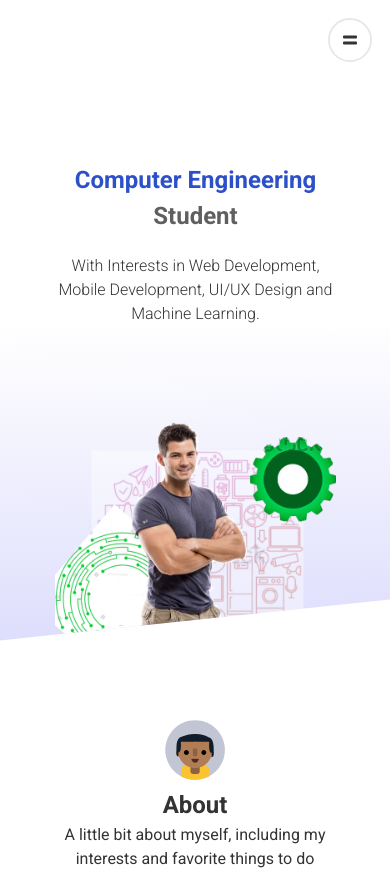
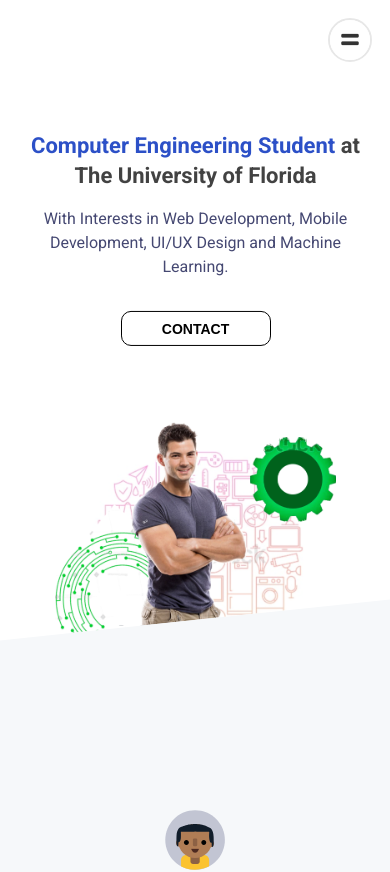
Before and after one commit to lexaugustin/personal-website-v3, a React (Create React App) app in the folder client/: page / in a window 390 px wide. Shown: the top 872 px of the page. Built offline with nearby package versions, Linux system fonts and the light colour scheme.

Commit message:
Added styles to the banner text

```diff
--- a/client/src/App.css
+++ b/client/src/App.css
@@ -1,4 +1,4 @@
-section:not(#banner):not(#footer) {
+section:not(#banner):not(#about):not(#footer) {
   padding: 100px 0;
   /* transform: skew(0deg, -6deg); */
 }
@@ -23,6 +23,16 @@
   z-index: 99;
 }
 
+#about {
+  padding: 190px 0 100px 0;
+  transform: skew(0deg, -6deg);
+}
+
+#about #main,
+#about #header {
+  transform: skew(0deg, 6deg);
+}
+
 #footer {
   /* background-color: #24292E; */
   background-color: rgba(33,37,48,1);
@@ -40,6 +50,12 @@
   }
 }
 
+/* @media (max-width: 959px) {
+  section:not(#banner):not(#footer) {
+    padding: 40px 0;
+  }
+} */
+
 
 
 
@@ -54,7 +70,7 @@
 }
 
 #about {
-  /* background-color: #F6F8FA; */
+  background-color: #F6F8FA;
 }
 
 #more-projects{
--- a/client/src/components/sections/banner/Banner.js
+++ b/client/src/components/sections/banner/Banner.js
@@ -1,7 +1,7 @@
 import React from 'react';
 
 import portrait from '../../../img/banner/all.png'
-
+import Button from '../../common/button/Button';
 
 import styles from './Banner.module.css'
 
@@ -18,9 +18,13 @@
 
 
                 <div id={styles['text-side']}>
-                    <h2>Computer Engineering<span> Student</span></h2>
-                    <div id={styles.bar}></div>
-                    <p>With Interests in Web Development, Mobile Development, UI/UX Design and Machine Learning.</p>
+                    <div id={styles['text-side-content']}>
+                        <h2>Computer Engineering Student<span> at The University of Florida</span></h2>
+                        <div id={styles.bar}></div>
+                        <p>With Interests in Web Development, Mobile Development, UI/UX Design and Machine Learning.</p>
+
+                        <div id={styles.contact__button}><Button>Contact</Button></div>
+                    </div>
                 </div>
 
             </div>
--- a/client/src/components/sections/banner/Banner.module.css
+++ b/client/src/components/sections/banner/Banner.module.css
@@ -2,7 +2,7 @@
     height: 700px;
     position: relative;
     /* background-color: silver; */
-    background-image: linear-gradient(185deg, #FFFFFF 52%, #DEDEFD 100%);
+    /* background-image: linear-gradient(185deg, #FFFFFF 52%, #DEDEFD 100%); */
 
     /* clip-path: polygon(
         0 0,
@@ -56,22 +56,34 @@
     align-self: flex-start;
     display: flex;
     flex-direction: column;
+    /* position: relative; */
     /* background-color: gray */
 }
 
+#text-side #text-side-content {
+    position: relative;
+    top: -80px;
+}
+
 #text-side h2 {
+    font-size: 34px;
     font-weight: 600;
     color: #2C50C7;
     /* margin: 0; */
 }
 
 #text-side h2 span {
-    color: #5F5F5F;
+    color: rgb(66, 66, 66);
 }
 
 #text-side p {
-    font-weight: 300;
+    font-weight: 400;
+    color: rgb(69, 72, 114);
     margin: 0;
+}
+
+#contact__button {
+    margin-top: 40px;
 }
 
 /* ===========================================
@@ -106,6 +118,10 @@
         text-align: center;
     }
 
+    #banner-content {
+        bottom: -72px;
+    }
+
     #picture-side {
         margin: 48px auto 0 auto;
     }
@@ -121,8 +137,18 @@
         margin: 0 auto 48px auto;
     }
 
-    #banner-content {
-        bottom: -72px;
+    #text-side #text-side-content {
+        top: 40px;
+    }
+
+    #text-side h2 {
+        line-height: 36px;
+        font-size: 28px;
+        margin: 16px auto;
+    }
+
+    #contact__button {
+        margin-top: 32px;
     }
 }
 
@@ -150,6 +176,25 @@
     #banner-content {
         bottom: calc(-21px - 7vw);
     }
+
+    #text-side {
+        width: 94%;
+    }
+
+    #text-side #text-side-content {
+        top: 20px;
+    }
+
+    #text-side h2 {
+        line-height: 30px;
+        font-size: 22px;
+        margin: 16px auto;
+    }
+
+    #contact__button {
+        margin-top: 32px;
+    }
+
 }
 
 @media (max-width: 320px) {
--- a/client/src/components/sections/navbar/navMobile/NavMobile.module.css
+++ b/client/src/components/sections/navbar/navMobile/NavMobile.module.css
@@ -36,6 +36,10 @@
     align-items: center;
     justify-content: center;
     background-color: rgb(255, 255, 255);
+}
+
+#toggleButton i {
+    font-size: 20px;
 }
 
 
```
